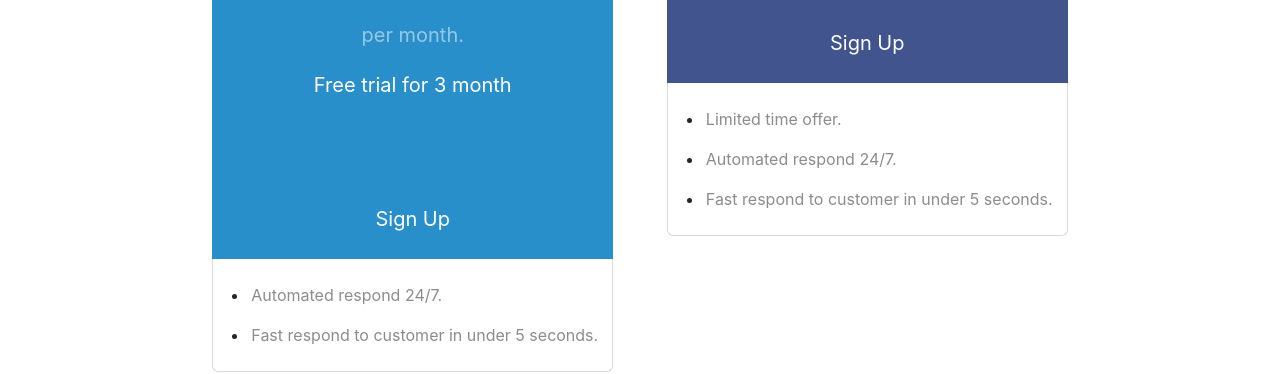
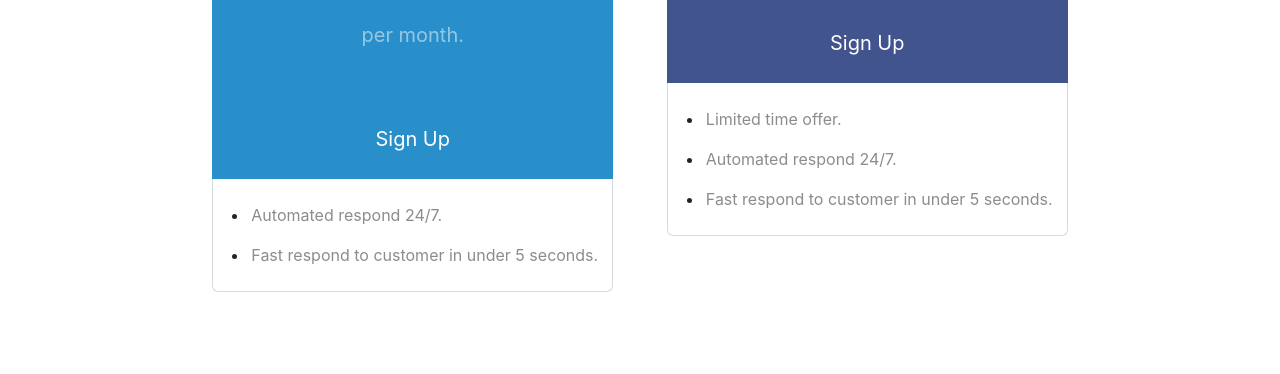
Before and after one commit to valehelle/landing_support, a website with bundled scripts: page pricing.html in a window 1280 px wide. Shown: the part 453-827 px from the top of the page. Built offline with nearby package versions, Linux system fonts and the light colour scheme.

Commit message:
remove free trial

```diff
--- a/pricing.html
+++ b/pricing.html
@@ -121,7 +121,7 @@
 						<div class="pricing-section-top" >
 						<h2 >Early Bird</h2>
 							<p class="pricing-section-item-description" style="margin: 1.75em 1em 1em;">Limited time offer for early users.</p>
-							<span class="pricing-section-price" style="margin-bottom: 0.7em; display: block; "><strike> RM15</strike> <p style="font-size:200%"> RM5</p></span> <p class="pricing-section-quiet"> per month. <p>Free trial for 3 month</p><br>&nbsp; </p>
+							<span class="pricing-section-price" style="margin-bottom: 0.7em; display: block; "><strike> RM15</strike> <p style="font-size:200%"> RM5</p></span> <p class="pricing-section-quiet"> per month.<br>&nbsp; </p>
 							<a href="/subscribe_free.html" class="btn btn-lg btn-outline" >
 								Sign Up
 							</a>
```
